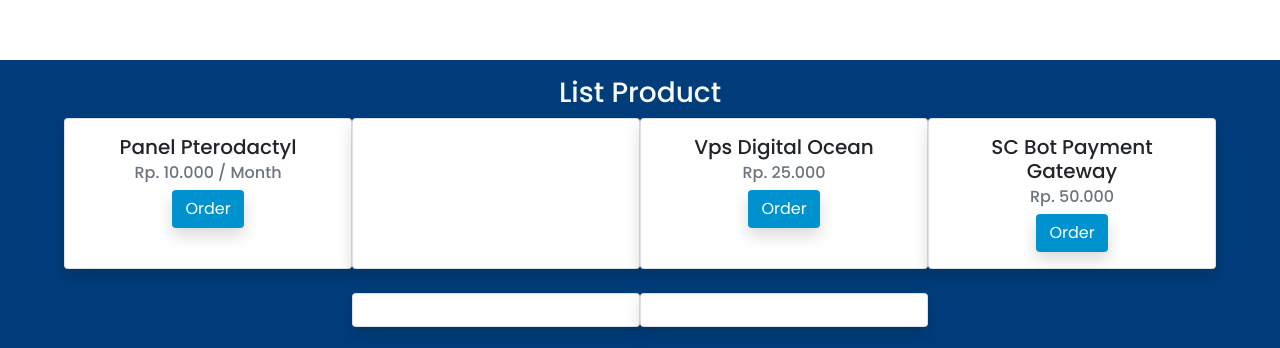
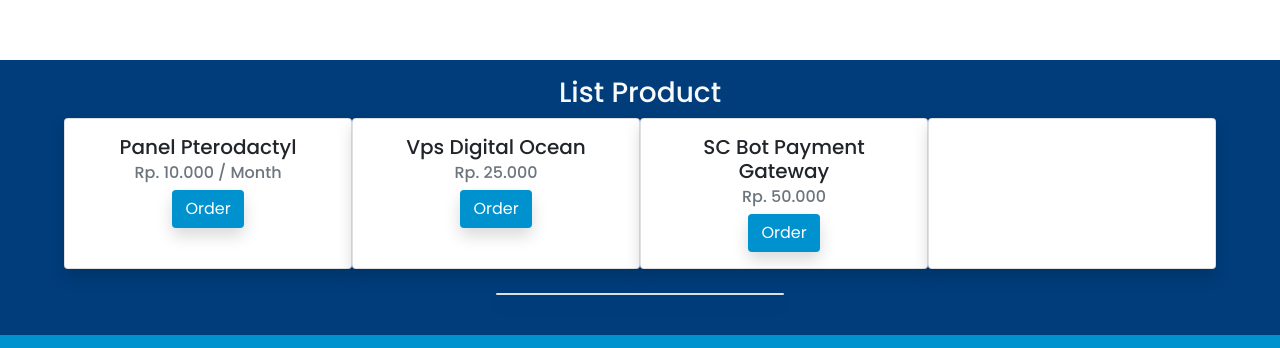
Before and after one commit to LuxzHost/apa-ini, a plain HTML site: page index.html in a window 1280 px wide. Shown: the part 1092-1440 px from the top of the page. Drawn offline with nearby package versions, Linux system fonts and the light colour scheme.

Commit message:
Update index.html

```diff
--- a/index.html
+++ b/index.html
@@ -67,10 +67,6 @@
 
           <a href="https://wa.me/6282292301340?text=Permisi,+saya+mau+beli+Panel+Pterodactyli+Nya" class="card-link btn buton shadow">Order</a>
         </div>
-        </div>
-        <div class="card mb-4 shadow" style="width: 18rem;" data-aos="fade-right" data-aos-duration="1500">
-        <div class="card-body">
-          </div>
           </div>
         <div class="card mb-4 shadow" style="width: 18rem;" data-aos="fade-right" data-aos-duration="1500">
           <div class="card-body">
```
